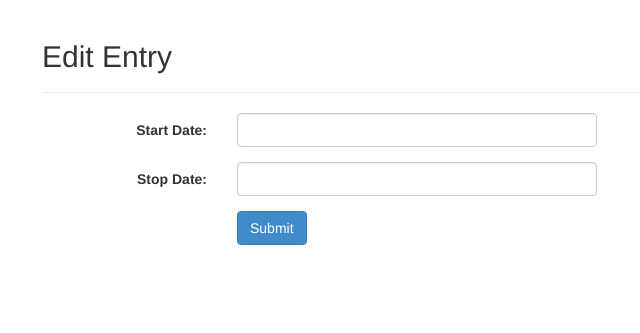
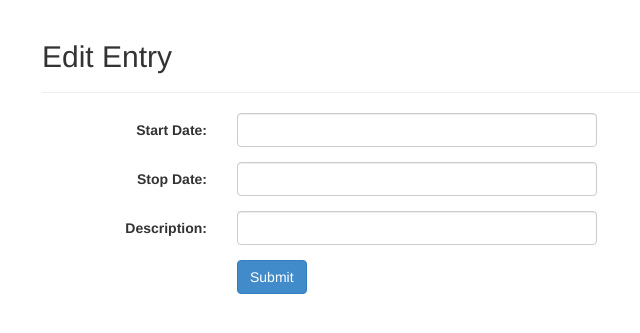
Before and after one commit to internetfett/flask-timekeeper, a Flask app: template templates/timekeeper_edit.html in a window 1280 px wide. Shown: the part 72-405 px from the top of the page, without its empty margins (28-668 px from the left). Run offline with Flask 2, Linux system fonts and the light colour scheme; the template is opened without the code that fills it, so the values that code supplies are empty.

Commit message:
add description to entries

```diff
--- a/main.py
+++ b/main.py
@@ -64,8 +64,8 @@ def project_detail(project_id):
     cur = g.db.execute('select id, name, description from project where (id)=(?)', [project_id])
     result = cur.fetchall()[0]
     project = dict(id=result[0], name=result[1], description=result[2])
-    cur = g.db.execute('select id, project_id, start_date, stop_date from timekeeper where (project_id)=(?) order by start_date asc', [project_id])
-    timekeeper = [dict(id=row[0], project_id=row[1], start_date=row[2], stop_date=row[3]) for row in cur.fetchall()]
+    cur = g.db.execute('select id, project_id, start_date, stop_date, description from timekeeper where (project_id)=(?) order by start_date asc', [project_id])
+    timekeeper = [dict(id=row[0], project_id=row[1], start_date=row[2], stop_date=row[3], description=row[4]) for row in cur.fetchall()]
     total = None
     for time in timekeeper:
         if time['stop_date']:
@@ -98,14 +98,14 @@ def edit_timekeeper(timekeeper_id):
     if request.method == 'POST':
         cur = g.db.execute('select project_id from timekeeper where (id)=(?)', [timekeeper_id])
         project_id = cur.fetchall()[0][0]
-        g.db.execute('update timekeeper set start_date=(?), stop_date=(?) where (id)=(?)', [request.form['start_date'], request.form['stop_date'], timekeeper_id])
+        g.db.execute('update timekeeper set start_date=(?), stop_date=(?), description=(?) where (id)=(?)', [request.form['start_date'], request.form['stop_date'], request.form['description'], timekeeper_id])
         g.db.commit()
         flash('Entry successfully modified.', 'success')
         return redirect(url_for('project_detail', project_id=project_id))
     else:
-        cur = g.db.execute('select id, start_date, stop_date from timekeeper where (id)=(?)', [timekeeper_id])
+        cur = g.db.execute('select id, start_date, stop_date, description from timekeeper where (id)=(?)', [timekeeper_id])
         result = cur.fetchall()[0]
-        timekeeper = dict(id=result[0], start_date=result[1], stop_date=result[2])
+        timekeeper = dict(id=result[0], start_date=result[1], stop_date=result[2], description=result[3])
         return render_template('timekeeper_edit.html', timekeeper=timekeeper)
 
 @app.route('/timekeeper/delete/<int:timekeeper_id>', methods=['GET'])
@@ -131,4 +131,4 @@ def _timedelta_format(timedelta):
     return '%2d hour%s, %2d minute%s' % (hours, "s"[hours==1:], minutes, "s"[minutes==1:])
 
 if __name__ == '__main__':
-    app.run()
+    app.run(port=int("3000"))
--- a/schema.sql
+++ b/schema.sql
@@ -11,5 +11,6 @@ create table timekeeper (
   project_id integer not null,
   start_date timestamp not null,
   stop_date timestamp,
+  description text,
   foreign key(project_id) references project(id)
 );
--- a/templates/project_detail.html
+++ b/templates/project_detail.html
@@ -18,6 +18,7 @@
             <th>Start</th>
             <th>Stop</th>
             <th>Duration</th>
+            <th>Description</th>
             <th>Tools</th>
           </tr>
           {% for time in timekeeper %}
@@ -31,6 +32,11 @@
               <td>
                 {% if time['duration'] %}
                   {{ time['duration']|deltaformat }}
+                {% endif %}
+              </td>
+              <td>
+                {% if time['description'] %}
+                  {{ time['description'] }}
                 {% endif %}
               </td>
               <td>
--- a/templates/timekeeper_edit.html
+++ b/templates/timekeeper_edit.html
@@ -21,6 +21,12 @@
           </div>
         </div>
         <div class="form-group">
+          <label for="stop_date" class="control-label col-sm-2">Description:</label>
+          <div class="col-sm-4">
+            <input type="text" id="description" name="description" class="form-control" value="{% if timekeeper['description'] %}{{ timekeeper['description'] }}{% endif %}">
+          </div>
+        </div>
+        <div class="form-group">
           <div class="col-sm-offset-2 col-sm-4">
             <button type="submit" class="btn btn-primary">Submit</button>
           </div>
```
